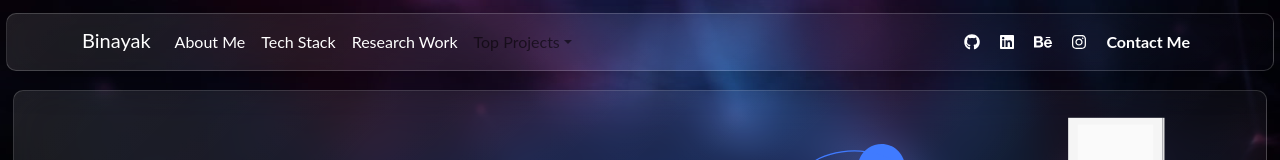
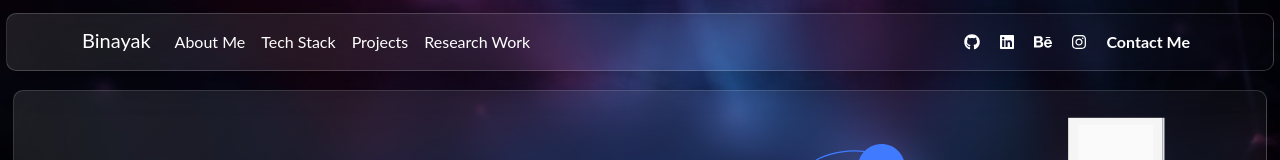
Before and after one commit to binayakbishnu/Web_Portfolio, a React (Create React App) app: page / in a window 1280 px wide. Shown: the top 160 px of the page. Built offline with nearby package versions, Linux system fonts and the light colour scheme.

Commit message:
feat: removed projects menu, edited research link

```diff
--- a/src/Nav.jsx
+++ b/src/Nav.jsx
@@ -39,14 +39,8 @@ export class Nav extends Component {
                                 <ReactBootstrap.Nav.Link href="/" className={`${navStyles.links} ${navStyles.leftLinks}`} style={{ "display": `${this.props.navDisplay === "none" ? "block" : "none"}` }}>Go back</ReactBootstrap.Nav.Link>
                                 <ReactBootstrap.Nav.Link href="#aboutme" className={`${navStyles.links} ${navStyles.leftLinks}`} style={{ "display": `${this.props.navDisplay}` }}>About Me</ReactBootstrap.Nav.Link>
                                 <ReactBootstrap.Nav.Link href="#techStack" className={`${navStyles.links} ${navStyles.leftLinks}`} style={{ "display": `${this.props.navDisplay}` }}>Tech Stack</ReactBootstrap.Nav.Link>
-                                <ReactBootstrap.Nav.Link href="/allresearchwork" className={`${navStyles.links} ${navStyles.leftLinks}`}>Research Work</ReactBootstrap.Nav.Link>
-                                <ReactBootstrap.NavDropdown title="Top Projects" menuVariant="dark" id="collasible-nav-dropdown" className={`${navStyles.links} ${navStyles.leftLinks}`}>
-                                    <ReactBootstrap.NavDropdown.Item href="/allprojects#project1">Project 1</ReactBootstrap.NavDropdown.Item>
-                                    <ReactBootstrap.NavDropdown.Item href="/allprojects#project2">Project 2</ReactBootstrap.NavDropdown.Item>
-                                    {/* <ReactBootstrap.NavDropdown.Item href="/allprojects#project3">Project 3</ReactBootstrap.NavDropdown.Item> */}
-                                    <ReactBootstrap.NavDropdown.Divider />
-                                    <ReactBootstrap.NavDropdown.Item href="/allprojects">All Projects</ReactBootstrap.NavDropdown.Item>
-                                </ReactBootstrap.NavDropdown>
+                                <ReactBootstrap.Nav.Link href="#projects" className={`${navStyles.links} ${navStyles.leftLinks}`}>Projects</ReactBootstrap.Nav.Link>
+                                <ReactBootstrap.Nav.Link href="#researchWorks" className={`${navStyles.links} ${navStyles.leftLinks}`}>Research Work</ReactBootstrap.Nav.Link>
                             </ReactBootstrap.Nav>
                             <ReactBootstrap.Nav className={`${navStyles.socialLinksParent} d-flex flex-row`}>
                                 <ReactBootstrap.Nav.Link href="https://www.github.com/BinayakBishnu"
```
